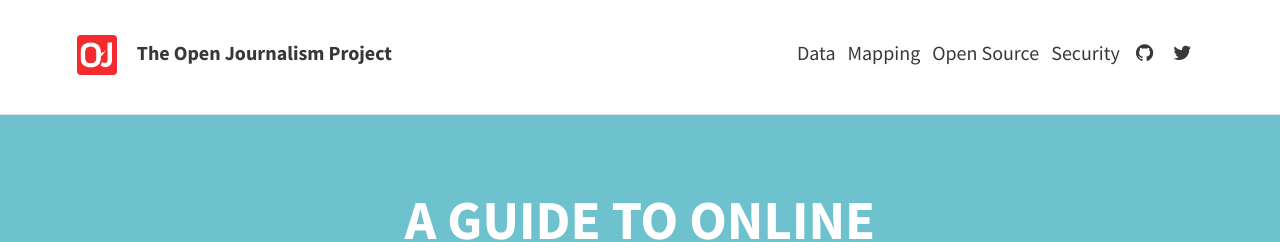
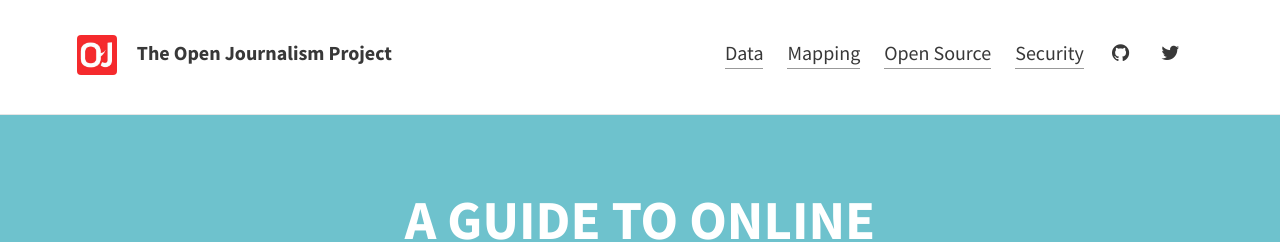
Before and after one commit to pippinlee/open-journalism-project, a Jekyll site: the page built from index.html, in a window 1280 px wide. Shown: the top 242 px of the page. Built offline with Jekyll 4.4.1, drawn with Linux system fonts in a browser that asks for light colours; nearby versions of some CDN libraries; the list of posts is cut into pages by our own code.

Commit message:
add styling to header links. Take off title links from front page

```diff
--- a/_sass/base/_global.scss
+++ b/_sass/base/_global.scss
@@ -119,3 +119,8 @@ ul.listContent li {
   margin-bottom: 30px;
   font-size: 26px;
 }
+
+.page-link {
+  border-bottom: 1px solid #999;
+  padding-bottom: 3px;
+}
--- a/_sass/includes/_header.scss
+++ b/_sass/includes/_header.scss
@@ -37,7 +37,7 @@
     }
     li {
       display: inline;
-      margin-right: 0.4em;
+      margin-right: 1em;
     }
     @media (max-width: 1100px) {
       ul {
--- a/index.html
+++ b/index.html
@@ -14,7 +14,7 @@ layout: default
 
       <header>
         <h1>
-          <a class="post-link" href="{{ post.url | prepend: site.baseurl }}">{{ post.title }}</a>
+          <a class="post-link" >{{ post.title }}</a>
         </h1>
 
 
```
Also changed, not shown: 8 other files.
